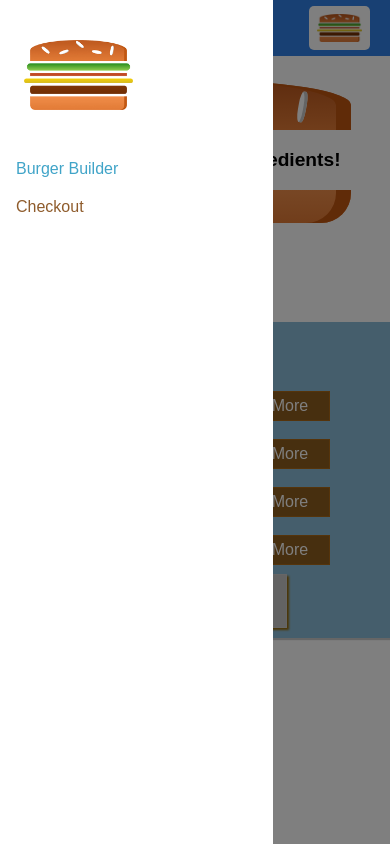
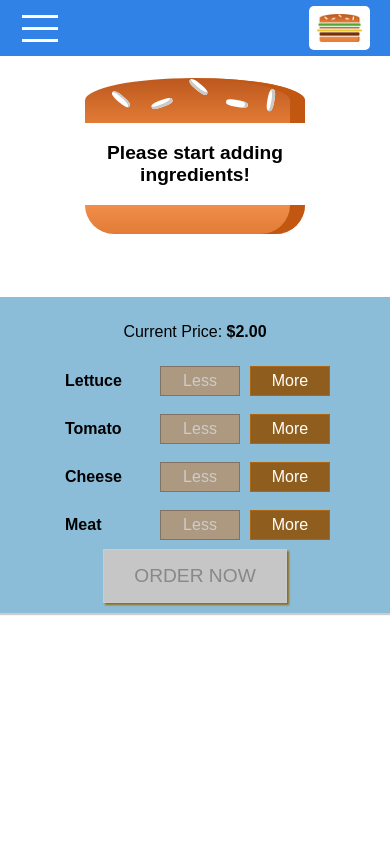
Before and after one commit to Norman518/burger-builder-react, a React app: page / in a window 390 px wide. Built offline with nearby package versions, Linux system fonts and the light colour scheme.

Commit message:
fixed styles
fixed styles

```diff
--- a/src/components/Burger/Burger.css
+++ b/src/components/Burger/Burger.css
@@ -8,6 +8,13 @@
   font-size: 1.2rem;
 }
 
+@media (max-width: 499px) and (min-height: 400px) {
+  .Burger {
+    width: 275px;
+    height: 225px;
+  }
+}
+
 @media (min-width: 500px) and (min-height: 400px) {
   .Burger {
     width: 350px;
@@ -15,7 +22,7 @@
   }
 }
 
-@media (min-width: 500px) and (min-height: 401px) {
+@media (min-width: 501px) and (min-height: 401px) {
   .Burger {
     width: 450px;
     height: 400px;
--- a/src/components/Layout/Layout.js
+++ b/src/components/Layout/Layout.js
@@ -5,15 +5,22 @@
 import SideDrawer from "../Navigation/SideDrawer/SideDrawer";
 class Layout extends Component {
   state = {
-    showSideDrawer: true
+    showSideDrawer: false
   };
   sideDrawerClosedHandler = () => {
     this.setState({ showSideDrawer: false });
   };
+
+  sideDrawerToggleHandler = () => {
+    this.setState(prevState => {
+      return { showSideDrawer: !prevState.showSideDrawer };
+    });
+  };
+
   render() {
     return (
       <Auxillary>
-        <Toolbar />
+        <Toolbar drawerToggleClicked={this.sideDrawerToggleHandler} />
         <SideDrawer
           open={this.state.showSideDrawer}
           closed={this.sideDrawerClosedHandler}
--- /dev/null
+++ b/src/components/Navigation/SideDrawer/DrawerToggle/DrawerToggle.css
@@ -0,0 +1,23 @@
+.DrawerToggle {
+    width: 40px;
+    height: 100%;
+    display: flex;
+    flex-flow: column;
+    justify-content: space-around;
+    align-items: center;
+    padding: 10px 0;
+    box-sizing: border-box;
+    cursor: pointer;
+}
+
+.DrawerToggle div {
+    width: 90%;
+    height: 3px;
+    background-color: white;
+}
+
+@media (min-width: 500px) {
+    .DrawerToggle {
+        display: none;
+    }
+}
--- /dev/null
+++ b/src/components/Navigation/SideDrawer/DrawerToggle/DrawerToggle.js
@@ -0,0 +1,13 @@
+import React from "react";
+
+import classes from "./DrawerToggle.css";
+
+const drawerToggle = props => (
+  <div className={classes.DrawerToggle} onClick={props.clicked}>
+    <div />
+    <div />
+    <div />
+  </div>
+);
+
+export default drawerToggle;
--- a/src/components/Navigation/Toolbar/Toolbar.js
+++ b/src/components/Navigation/Toolbar/Toolbar.js
@@ -2,12 +2,13 @@
 import classes from "./Toolbar.css";
 import Logo from "../../Logo/Logo";
 import NavigationItems from "../NavigationItems/NavigationItems";
+import DrawerToggle from "../SideDrawer/DrawerToggle/DrawerToggle";
 const toolbar = props => (
   <header className={classes.Toolbar}>
-    <div>MENU</div>
+    <DrawerToggle clicked={props.drawerToggleClicked} />
     <div className={classes.Logo}>
-            <Logo />
-        </div>
+      <Logo />
+    </div>
     <nav className={classes.DesktopOnly}>
       <NavigationItems />
     </nav>
```
